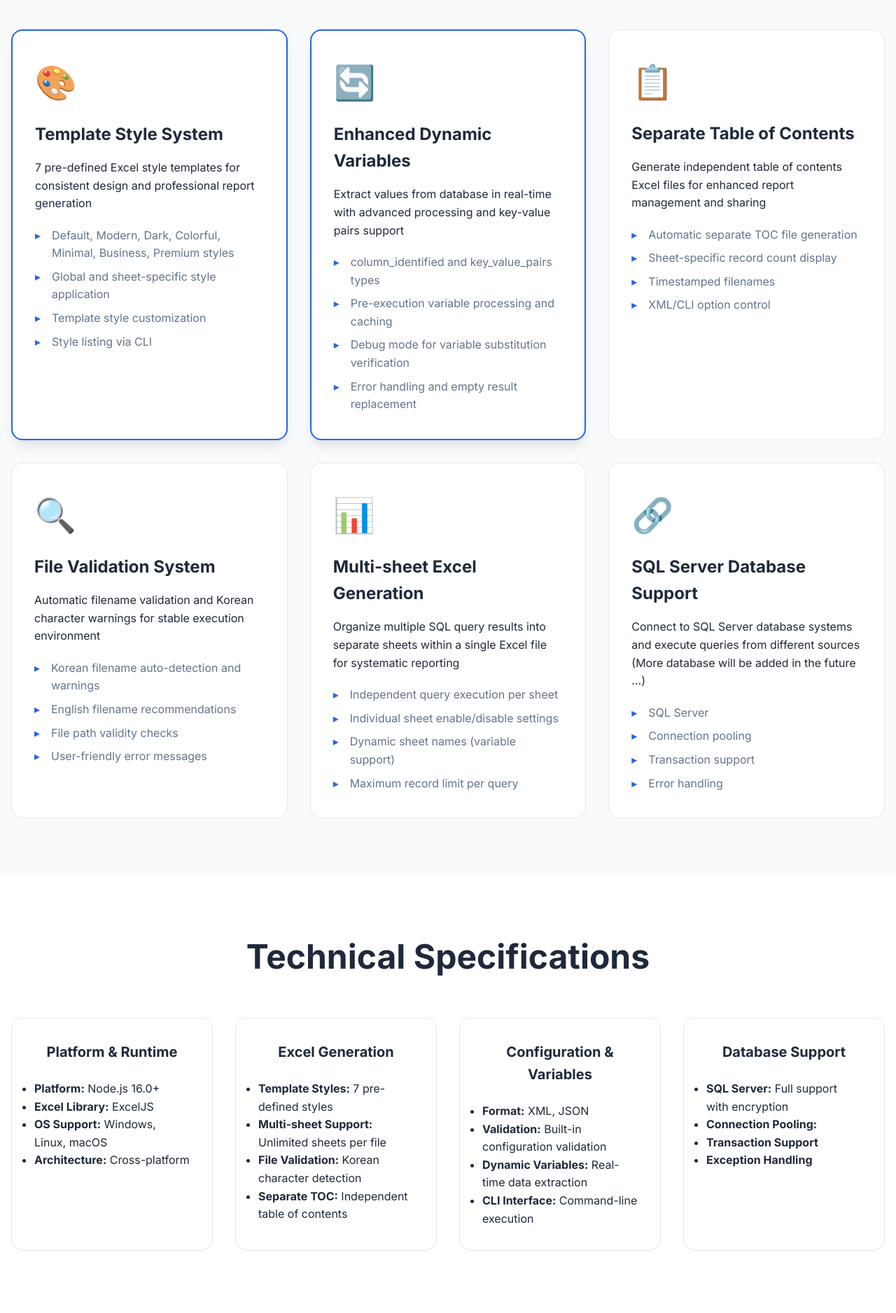
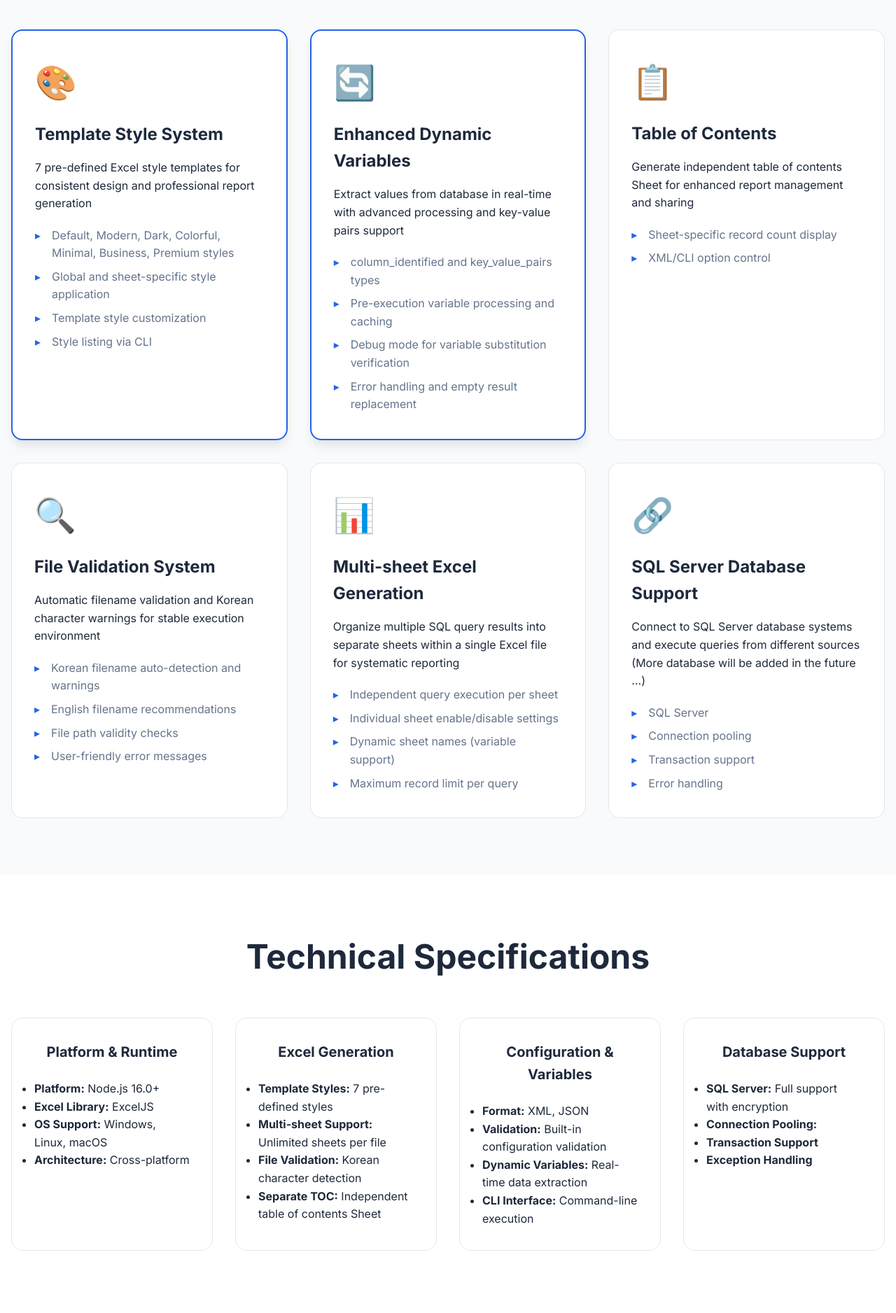
Before and after one commit to mrjung72/happysoft-website, a PHP site: page /sql2excel.php in a window 1280 px wide. Shown: the part 922-2798 px from the top of the page at 70% size. Run offline with PHP 8.4, Linux system fonts and the light colour scheme.

Commit message:
Update info about Toc sheet

```diff
--- a/sql2excel-manual.php
+++ b/sql2excel-manual.php
@@ -96,7 +96,7 @@ include 'includes/header.php';
                     <li><strong>Template Style System</strong>: Pre-defined Excel styling templates for consistent design</li>
                     <li><strong>Multiple DB Connections</strong>: Use different database connections for each sheet</li>
                     <li><strong>Enhanced Dynamic Variables</strong>: Extract values from database in real-time for advanced processing</li>
-                    <li><strong>Separate TOC Generation</strong>: Generate independent table of contents Excel files</li>
+                    <li><strong>Separate TOC Generation</strong>: Generate independent table of contents Sheet</li>
                     <li><strong>File Validation</strong>: Automatic filename validation and Korean character warnings</li>
                 </ul>
             </div>
--- a/sql2excel-manual_kr.php
+++ b/sql2excel-manual_kr.php
@@ -368,10 +368,8 @@ npm install</code></pre>
             <div class="feature-card">
                 <div class="feature-icon">📋</div>
                 <h3>별도 목차 생성</h3>
-                <p>독립적인 목차 Excel 파일을 생성하여 보고서 관리 효율성을 향상시킵니다.</p>
+                <p>독립적인 목차 시트 생성하여 보고서 관리 효율성을 향상시킵니다.</p>
                 <ul>
-                    <li>자동 목차 파일 생성</li>
-                    <li>타임스탬프 포함 파일명</li>
                     <li>시트별 데이터 건수 표시</li>
                     <li>XML/CLI 옵션 제어</li>
                 </ul>
--- a/sql2excel.php
+++ b/sql2excel.php
@@ -107,12 +107,10 @@ include 'includes/header.php';
 
             <div class="feature-card">
                 <div class="feature-icon">📋</div>
-                <h3>Separate Table of Contents</h3>
-                <p>Generate independent table of contents Excel files for enhanced report management and sharing</p>
+                <h3>Table of Contents</h3>
+                <p>Generate independent table of contents Sheet for enhanced report management and sharing</p>
                 <ul class="feature-details">
-                    <li>Automatic separate TOC file generation</li>
                     <li>Sheet-specific record count display</li>
-                    <li>Timestamped filenames</li>
                     <li>XML/CLI option control</li>
                 </ul>
             </div>
@@ -178,7 +176,7 @@ include 'includes/header.php';
                     <li><strong>Template Styles:</strong> 7 pre-defined styles</li>
                     <li><strong>Multi-sheet Support:</strong> Unlimited sheets per file</li>
                     <li><strong>File Validation:</strong> Korean character detection</li>
-                    <li><strong>Separate TOC:</strong> Independent table of contents</li>
+                    <li><strong>Separate TOC:</strong> Independent table of contents Sheet</li>
                 </ul>
             </div>
 
--- a/sql2excel_kr.php
+++ b/sql2excel_kr.php
@@ -734,7 +734,7 @@ npm run test-db</code></pre>
 &lt;/sheet&gt;</code></pre>
                 </div>
 
-                <h3>별도 목차 생성</h3>
+                <h3>목차 시트 생성</h3>
                 <div class="code-block">
                     <div class="code-header">
                         <span class="code-lang">xml</span>
```
